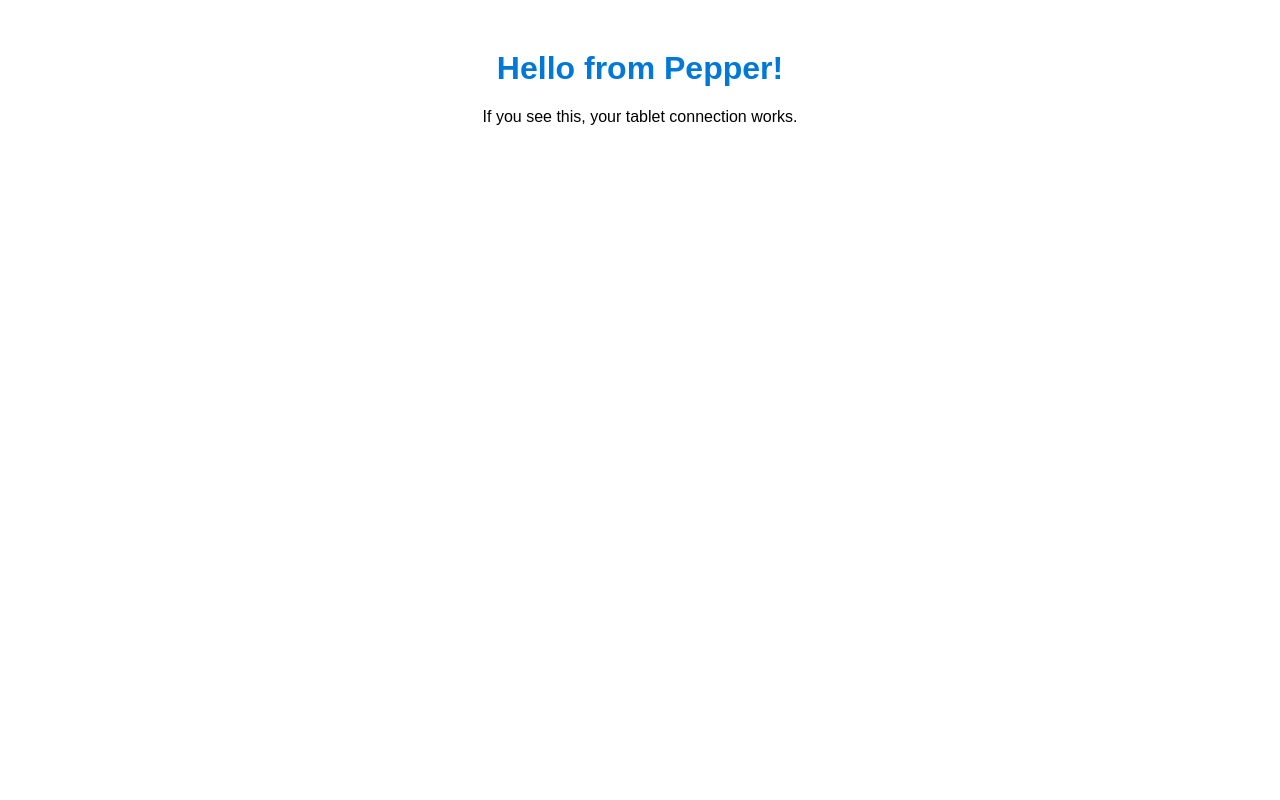
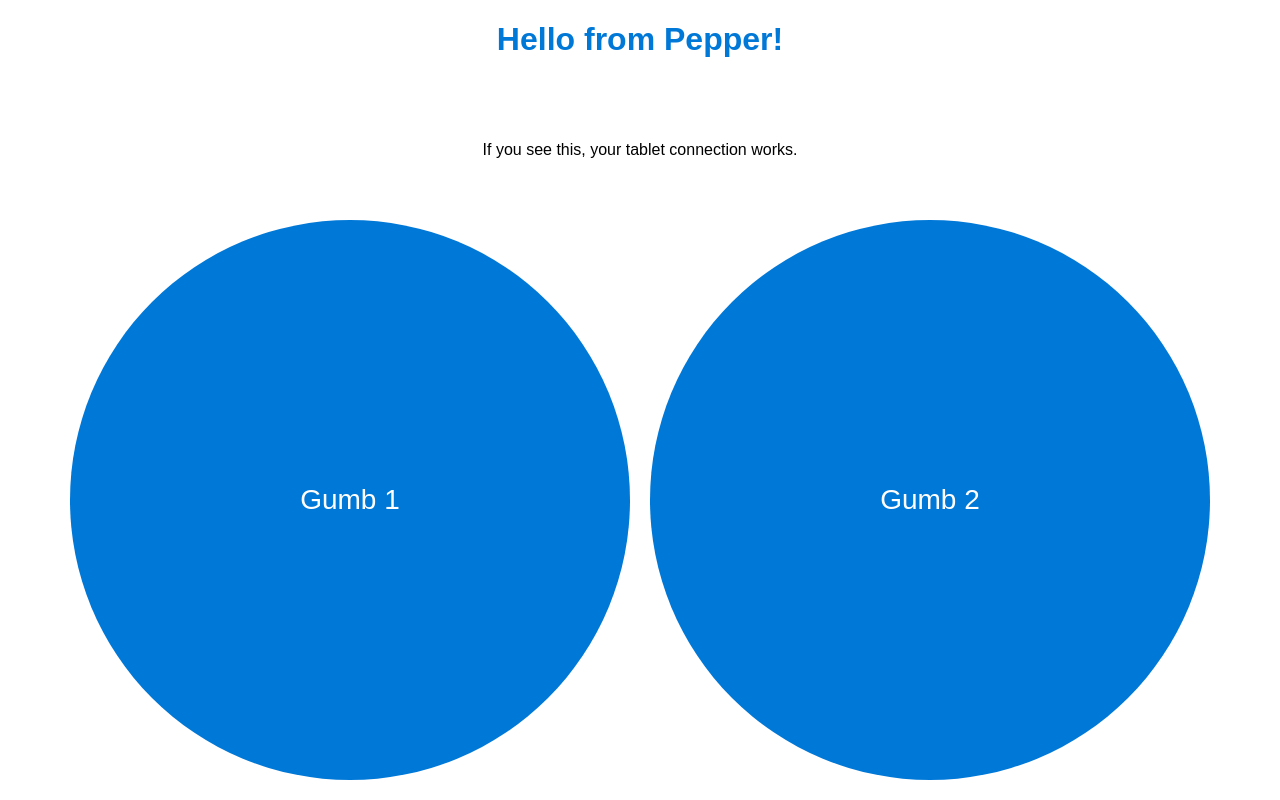
Before and after one commit to Tinca13/Pepper, a website: page Koda/tablet.html in a window 1280 px wide. Drawn offline with Linux system fonts and the light colour scheme.

Commit message:
Start styling

```diff
--- /dev/null
+++ b/Koda/style.less
@@ -0,0 +1,47 @@
+@primary: #0078d7;
+@primary-dark: darken(@primary, 15%);
+@button-size: 70vh;
+
+.title{
+    color: red;
+}
+body {
+    font-family: Arial, sans-serif;
+    text-align: center;
+    margin: 0;
+    padding: 0;
+    height: 100vh;
+    display: flex;
+    flex-direction: column;
+    justify-content: space-between;
+}
+
+h1 {
+    color: @primary;
+
+}
+
+.button-container {
+    display: flex;
+    justify-content: center;
+    gap: 20px;
+    margin-bottom: 20px;
+}
+
+.round-btn {
+    height: @button-size;
+    width: @button-size;
+    background-color: @primary;
+    color: white;
+    border: none;
+    border-radius: 50%;
+    font-size: 28px;
+    cursor: pointer;
+    display: flex;
+    align-items: center;
+    justify-content: center;
+
+    &:active {
+        background-color: @primary-dark;
+    }
+}
--- a/Koda/tablet.html
+++ b/Koda/tablet.html
@@ -1,15 +1,20 @@
 <!DOCTYPE html>
 <html>
 <head>
-    <title>Pepper Tablet Test</title>
+    <title class="title">Pepper Tablet Test</title>
     <meta charset="UTF-8">
-    <style>
-        body { font-family: Arial, sans-serif; text-align: center; margin-top: 50px; }
-        h1 { color: #0078d7; }
-    </style>
+
+    <!-- povezava na CSS, ki je compilan iz LESS -->
+    <link rel="stylesheet" type="text/css" href="style.css">
 </head>
+
 <body>
     <h1>Hello from Pepper!</h1>
     <p>If you see this, your tablet connection works.</p>
+
+    <div class="button-container">
+        <button class="round-btn">Gumb 1</button>
+        <button class="round-btn">Gumb 2</button>
+    </div>
 </body>
 </html>
```
Also changed, not shown: Koda/package.json (added, +12 -0 lines), Koda/style.css (added), 3 other files.
